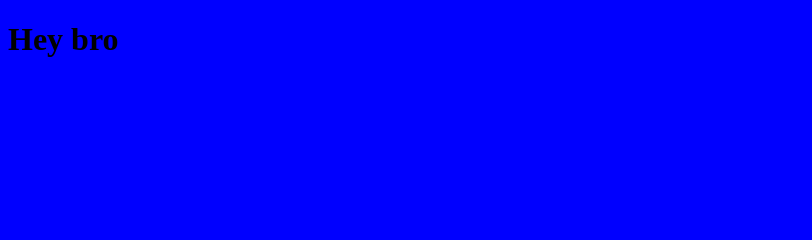
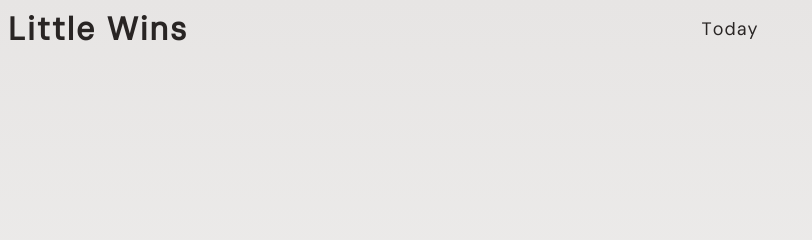
Before and after one commit to sameeksha-dalvi/little-wins, a website built with webpack: page src/template.html in a window 1280 px wide. Shown: the whole page, without its empty margins (0-812 px from the left). Built offline with nearby package versions, Linux system fonts and the light colour scheme.

Commit message:
style: add font face and custom colors

```diff
--- a/src/styles.css
+++ b/src/styles.css
@@ -1,3 +1,55 @@
+@font-face {
+    font-family: 'DM Sans';
+    src: url('./DMSans-9ptRegular.woff2') format('woff2'),
+        url('./DMSans-9ptRegular.woff') format('woff');
+    font-weight: normal;
+    font-style: normal;
+    font-display: swap;
+}
+
+:root {
+  --background: #FAFAF9;
+  --hero-gradient-start: #E7E5E4;
+  --hero-gradient-end: #F5F5F4;
+  --heading-color: #292524;
+  --subtext-color: #78716C;
+  --primary-button: #A8A29E;
+  --primary-button-hover: #78716C;
+  --card-bg: #FFFFFF;
+  --card-section-bg: #F5F5F4;
+  --cta-bg: #78716C;
+  --footer-bg: #292524;
+  --footer-text: #E7E5E4;
+}
+
 body{
-    background-color: blue;
+    background-image: linear-gradient(to bottom, var(--hero-gradient-start), var(--hero-gradient-end)) ;
+    color: var(--heading-color);
+    height: 100vh;
+    font-family: DM Sans,system-ui, -apple-system, BlinkMacSystemFont, 'Segoe UI', Roboto, Oxygen, Ubuntu, Cantarell, 'Open Sans', 'Helvetica Neue', sans-serif;
 }
+
+header{
+    display: flex;
+    align-items: center;
+}
+
+.header-center {
+  flex: 1;
+}
+
+.header-center{
+    text-align: center;
+}
+
+#title{
+    font-size: 32px;
+    letter-spacing: 2px;
+    font-weight: 600;
+}
+
+#current-project{
+    font-size: 18px;
+    font-weight: 500;
+    letter-spacing: 1px;
+}
--- a/src/template.html
+++ b/src/template.html
@@ -6,6 +6,9 @@
     <title>Welcome to Liitle Wins</title>
 </head>
 <body>
-    <h1>Hey bro</h1>
+    <header>
+        <div id="title">Little Wins</div>
+        <div id="current-project" class="header-center">Today</div>
+    </header>
 </body>
 </html>
```
Also changed, not shown: src/DMSans-9ptRegular.woff (added), src/DMSans-9ptRegular.woff2 (added), 2 other files.
